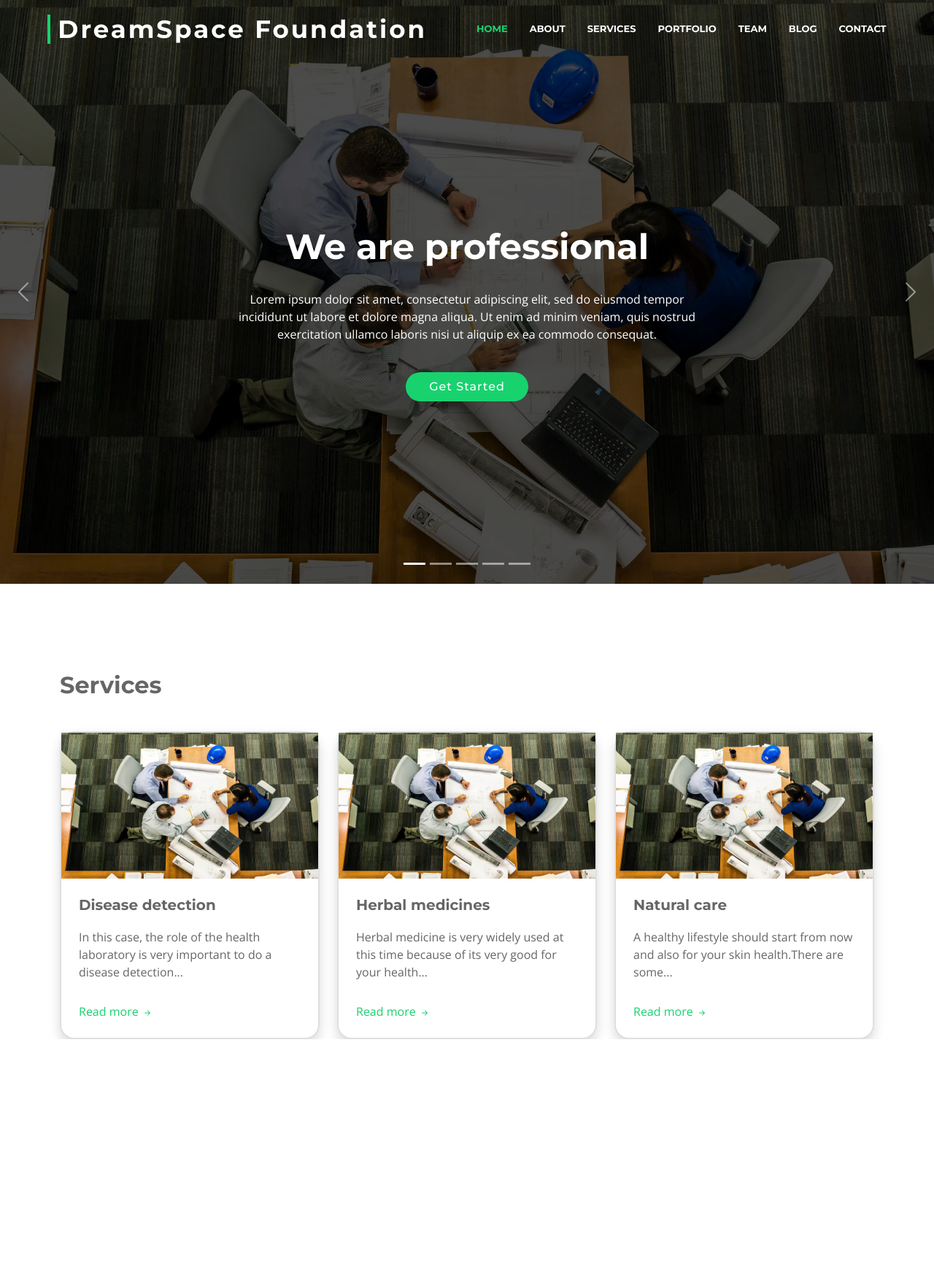
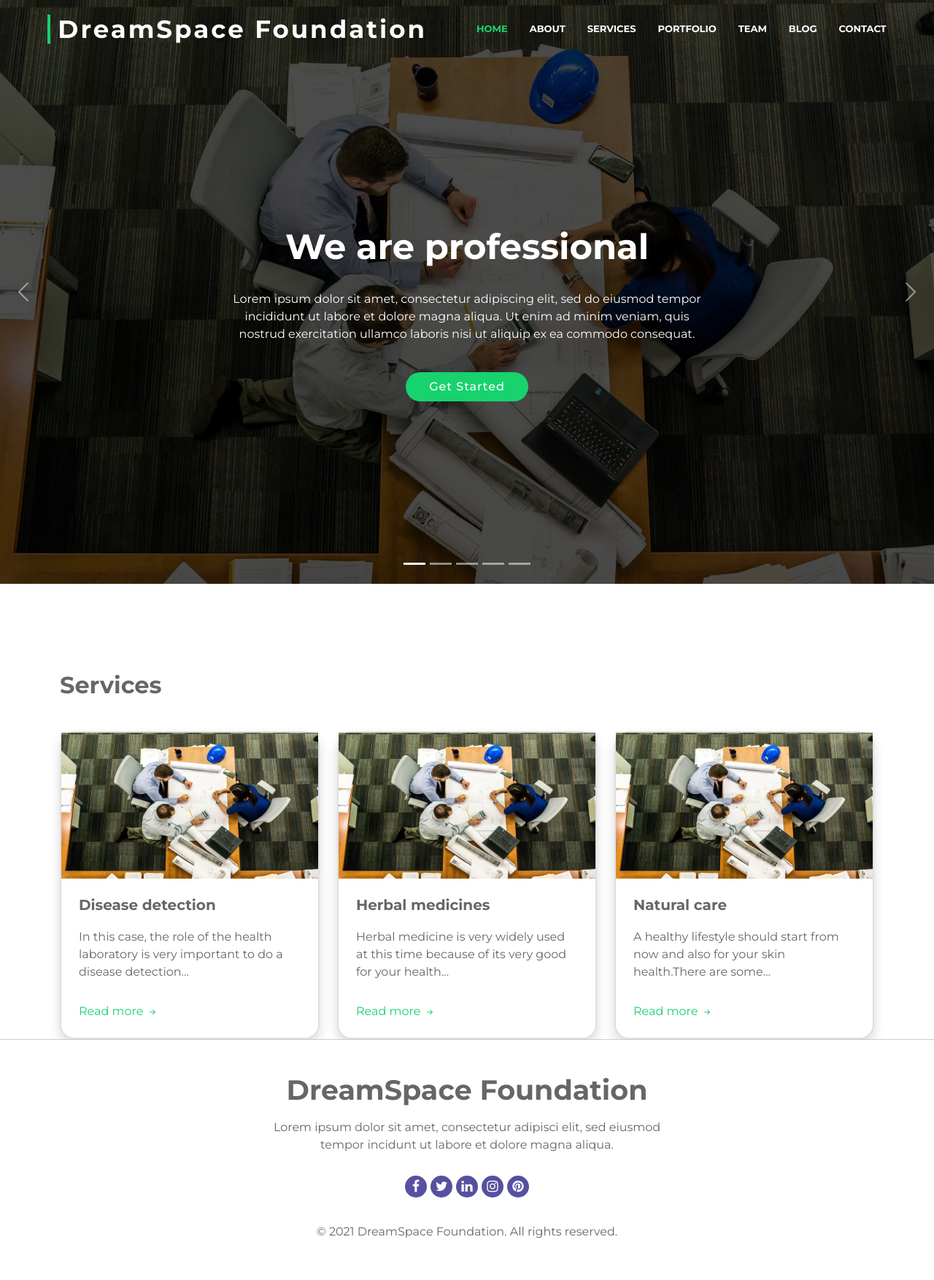
Before and after one commit to dreamspace-academy/dreamspace.foundation, a PHP site: page /index.html in a window 1280 px wide. Shown: the whole page at 73% size. Before the commit the page ends 1424 px from the top, so only its background shows below. Run offline with PHP 8.4, Linux system fonts and the light colour scheme; some libraries are stand-ins or nearby versions.

Commit message:
Add footer

```diff
--- a/assets/css/style.css
+++ b/assets/css/style.css
@@ -4,7 +4,7 @@
 body {
   background: #fff;
   color: #666666;
-  font-family: "Open Sans", sans-serif;
+  font-family: "Montserrat", sans-serif;
 }
 
 a {
@@ -518,3 +518,85 @@ section {
 .h-100 {
   height: 100% !important;
 }
+
+/* footer section*/
+.footer_section {
+  border-top: 1px #ccc solid;
+  background-color: #ffffff;
+  color: #ccc;
+  padding: 50px 0 30px 0;
+  text-align: center;
+}
+
+.footer_section h4 {
+  font-size: 28px;
+}
+
+.footer_section h4,
+.footer_section .footer-logo {
+  font-weight: 600;
+  margin-bottom: 20px;
+  font-family: 'Montserrat', sans-serif;
+}
+
+.footer_section p {
+  color: #666;
+}
+
+.footer_section .footer-col {
+  margin-bottom: 30px;
+}
+
+.footer_section .footer-logo {
+  display: block;
+  font-weight: bold;
+  font-size: 38px;
+  line-height: 1;
+  color: #666;
+}
+
+.footer_section .footer_social {
+  display: -webkit-box;
+  display: -ms-flexbox;
+  display: flex;
+  -webkit-box-pack: center;
+      -ms-flex-pack: center;
+          justify-content: center;
+  margin-top: 20px;
+  margin-bottom: 10px;
+}
+
+.footer_section .footer_social a {
+  display: -webkit-box;
+  display: -ms-flexbox;
+  display: flex;
+  -webkit-box-pack: center;
+      -ms-flex-pack: center;
+          justify-content: center;
+  -webkit-box-align: center;
+      -ms-flex-align: center;
+          align-items: center;
+  color: #fff;
+  width: 30px;
+  height: 30px;
+  border-radius: 50%;
+  background-color: #56509F;
+  border-radius: 50%;
+  margin: 0 2.5px;
+  font-size: 18px;
+}
+
+.footer_section .footer_social a:hover {
+  color: #fff;
+  background-color: #ffbe33;
+}
+
+.footer_section .footer-info {
+  text-align: center;
+  margin-top: 5px;
+}
+
+.footer_section .footer-info p {
+  color: #666;
+  margin: 0;
+}
--- a/index.html
+++ b/index.html
@@ -19,6 +19,7 @@
   <link href="assets/vendor/bootstrap-icons/bootstrap-icons.css" rel="stylesheet">
   <link href="assets/vendor/glightbox/css/glightbox.min.css" rel="stylesheet">
   <link href="assets/vendor/swiper/swiper-bundle.min.css" rel="stylesheet">
+  <link href="assets/vendor/font-awesome/css/font-awesome.min.css" rel="stylesheet">
 
   <!-- Template Main CSS File -->
   <link href="assets/css/style.css" rel="stylesheet">
@@ -185,6 +186,50 @@
 
   </main><!-- End #main -->
 
+  <!-- footer section -->
+  <footer class="footer_section">
+    <div class="container">
+      <div class="row">
+        <center>
+          <div class="col-md-6 footer-col">
+          <div class="footer_detail">
+            <a href="" class="footer-logo">
+              DreamSpace Foundation
+            </a>
+            <p>
+              Lorem ipsum dolor sit amet, consectetur adipisci elit, sed eiusmod tempor incidunt ut labore et dolore magna aliqua.
+            </p>
+            <div class="footer_social">
+              <a href="">
+                <i class="fa fa-facebook" aria-hidden="true"></i>
+              </a>
+              <a href="">
+                <i class="fa fa-twitter" aria-hidden="true"></i>
+              </a>
+              <a href="">
+                <i class="fa fa-linkedin" aria-hidden="true"></i>
+              </a>
+              <a href="">
+                <i class="fa fa-instagram" aria-hidden="true"></i>
+              </a>
+              <a href="">
+                <i class="fa fa-pinterest" aria-hidden="true"></i>
+              </a>
+            </div>
+          </div>
+        </div>
+      </center>
+      </div>
+      <div class="footer-info">
+        <p>
+          &copy; 2021 DreamSpace Foundation. All rights reserved.
+          <br><br>
+        </p>
+      </div>
+    </div>
+  </footer>
+  <!-- footer section -->
+
   <a href="#" class="back-to-top d-flex align-items-center justify-content-center"><i class="bi bi-arrow-up-short"></i></a>
   <!-- Uncomment below i you want to use a preloader -->
   <!-- <div id="preloader"></div> -->
```
